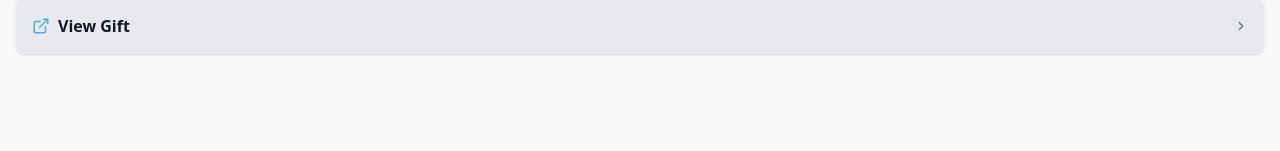
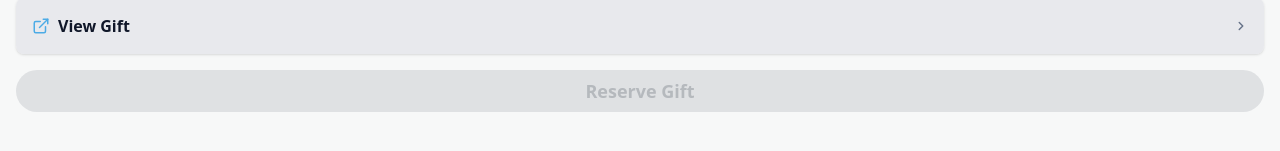
Before and after one commit to stancsicsm/gift-app-next, a Next.js app: page /gift/1 in a window 1280 px wide. Shown: the part 423-574 px from the top of the page. Built offline with nearby package versions, Linux system fonts and the light colour scheme.

Commit message:
feat: enhance Button component with size prop

```diff
--- a/src/app/gift/[id]/page.tsx
+++ b/src/app/gift/[id]/page.tsx
@@ -49,6 +49,13 @@ const GiftPageContent = ({ gift }: { gift: Gift | undefined }) => {
         </Label>
         {gift.description && <Label subtle>{gift.description}</Label>}
         <ViewGiftButton link={gift.link} />
+        <Button
+          size="large"
+          variant={gift.reservedBy === "me" ? "danger" : "primary"}
+          disabled={gift.reservedBy === "other"}
+        >
+          {gift.reservedBy === "me" ? "Cancel Reservation" : "Reserve Gift"}
+        </Button>
       </div>
     </div>
   );
--- a/src/components/Button/Button.tsx
+++ b/src/components/Button/Button.tsx
@@ -1,12 +1,15 @@
 import clsx from "clsx";
 import type { ButtonHTMLAttributes } from "react";
+import { getButtonSize, getButtonVariant } from "@/components/Button/styles";
 
 export type ButtonProps = ButtonHTMLAttributes<HTMLButtonElement> & {
   variant?: "primary" | "secondary" | "light" | "ghost" | "danger";
+  size?: "small" | "medium" | "large";
 };
 
 const Button = ({
   variant = "primary",
+  size = "medium",
   children,
   className,
   ...props
@@ -16,12 +19,8 @@ const Button = ({
       type="button"
       className={clsx(
         "btn",
-        {
-          "btn-primary": variant === "primary",
-          "btn-secondary": variant === "secondary",
-          "btn-ghost": variant === "ghost",
-          "btn-error": variant === "danger",
-        },
+        getButtonVariant({ variant }),
+        getButtonSize({ size }),
         className,
       )}
       {...props}
--- a/src/components/Button/styles.ts
+++ b/src/components/Button/styles.ts
@@ -19,3 +19,18 @@ export const getButtonVariant = ({
       assertUnreachable(variant);
   }
 };
+
+export const getButtonSize = ({
+  size,
+}: Required<Pick<ButtonProps, "size">>) => {
+  switch (size) {
+    case "small":
+      return "btn-sm";
+    case "medium":
+      return "btn-md";
+    case "large":
+      return "btn-lg";
+    default:
+      assertUnreachable(size);
+  }
+};
```
